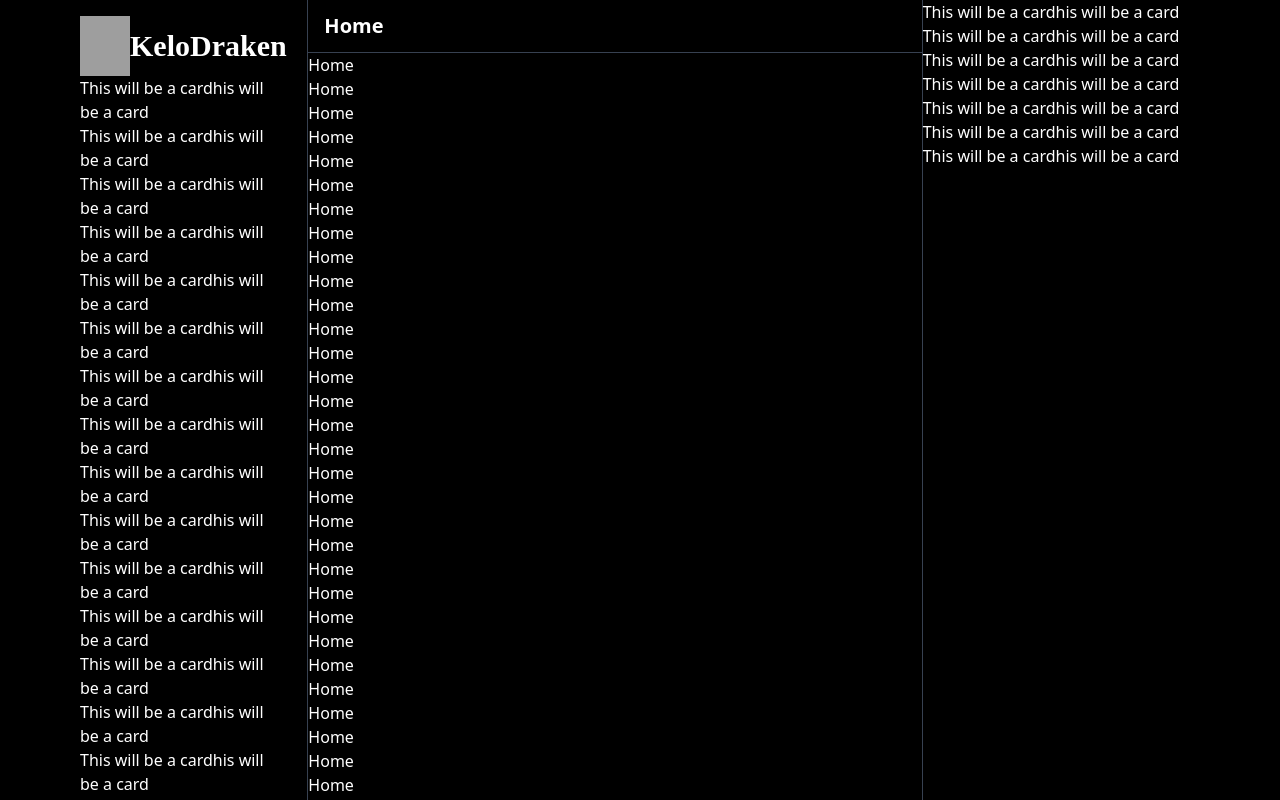
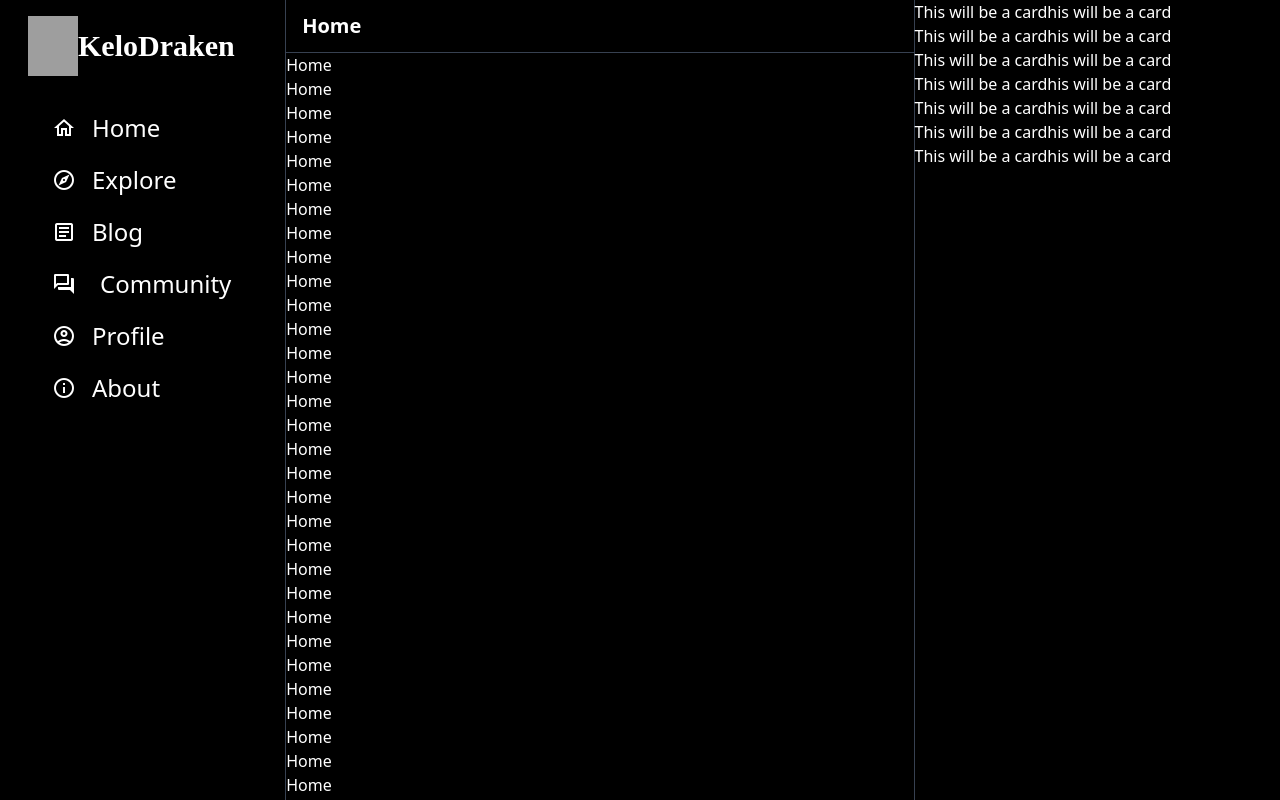
Before and after one commit to KeloDraken/TheDragonProject, a React (Create React App) app in the folder vetkoek/: page / in a window 1280 px wide. Shown: the top 800 px of the page. Built offline with nearby package versions, Linux system fonts and the light colour scheme; grey boxes are pictures that could not be loaded; a web font is replaced by a local one.

Commit message:
Add nav items

```diff
--- a/vetkoek/public/index.html
+++ b/vetkoek/public/index.html
@@ -26,7 +26,7 @@
   <link rel="preconnect" href="https://fonts.gstatic.com" crossorigin>
   <link href="https://fonts.googleapis.com/css2?family=Open+Sans&display=swap" rel="stylesheet">
   <title>KeloDraken &mdash; project of liberty</title>
-  <link href="https://fonts.googleapis.com/css2?family=Material+Icons" rel="stylesheet">
+  <link href="https://fonts.googleapis.com/css2?family=Material+Icons+Outlined" rel="stylesheet">
 </head>
 
 <body>
--- a/vetkoek/src/components/Logo.tsx
+++ b/vetkoek/src/components/Logo.tsx
@@ -4,7 +4,7 @@ import "./style.css"
 const Logo = () => {
     return (
         <div className="mt-4">
-            <Link to="/" className="flex">
+            <Link title="Ett projekt av Samkelo Drackner" to="/" className="flex">
                 <img src="https://i.imgur.com/yk842xK.png" width={50} alt="logo" />
                 <span className="logo my-3 text-3xl font-bold">KeloDraken</span>
             </Link>
--- a/vetkoek/src/styles/kelodraken.css
+++ b/vetkoek/src/styles/kelodraken.css
@@ -8,3 +8,7 @@
 ::-webkit-scrollbar {
     width: 0;
 }
+
+.navlink:hover {
+    background-color: rgb(19, 19, 19);
+}
--- a/vetkoek/src/views/Home/index.tsx
+++ b/vetkoek/src/views/Home/index.tsx
@@ -4,84 +4,32 @@ import Logo from "../../components/Logo";
 const HomeView = () => {
     return (
         <div className="flex">
-            <aside className="pl-20 pr-10 overflow-y-scroll h-screen sticky top-0 w-2/5 border-r border-gray-700">
+            <aside className="pl-7 pr-10 overflow-y-scroll h-screen sticky top-0 w-2/5 border-r border-gray-700">
                 <Logo />
-                <Card />
-                <Card />
-                <Card />
-                <Card />
-                <Card />
-                <Card />
-                <Card />
-                <Card />
-                <Card />
-                <Card />
-                <Card />
-                <Card />
-                <Card />
-                <Card />
-                <Card />
-                <Card />
-                <Card />
-                <Card />
-                <Card />
-                <Card />
-                <Card />
-                <Card />
-                <Card />
-                <Card />
-                <Card />
-                <Card />
-                <Card />
-                <Card />
-                <Card />
-                <Card />
-                <Card />
-                <Card />
-                <Card />
-                <Card />
-                <Card />
-                <Card />
-                <Card />
-                <Card />
-                <Card />
-                <Card />
-                <Card />
-                <Card />
-                <Card />
-                <Card />
-                <Card />
-                <Card />
-                <Card />
-                <Card />
-                <Card />
-                <Card />
-                <Card />
-                <Card />
-                <Card />
-                <Card />
-                <Card />
-                <Card />
-                <Card />
-                <Card />
-                <Card />
-                <Card />
-                <Card />
-                <Card />
-                <Card />
-                <Card />
-                <Card />
-                <Card />
-                <Card />
-                <Card />
-                <Card />
-                <Card />
-                <Card />
-                <Card />
-                <Card />
-                <Card />
-                <Card />
-                <Card />
+                <a href="#" className="flex rounded-3xl mt-7 px-3 py-3 navlink">
+                    <i className="material-icons-outlined pl-3">home</i>
+                    <span className="text-2xl ml-4 -mt-1">Home</span>
+                </a>
+                <a href="#" className="flex rounded-3xl px-3 py-3 navlink">
+                    <i className="material-icons-outlined pl-3">explore</i>
+                    <span className="text-2xl ml-4 -mt-1">Explore</span>
+                </a>
+                <a href="#" className="flex rounded-3xl px-3 py-3 navlink">
+                    <i className="material-icons-outlined pl-3">article</i>
+                    <span className="text-2xl ml-4 -mt-1">Blog</span>
+                </a>
+                <a href="#" className="flex rounded-3xl px-3 py-3 navlink">
+                    <i className="material-icons-outlined pl-3">forums</i>
+                    <span className="text-2xl -mt-1">Community</span>
+                </a>
+                <a href="#" className="flex rounded-3xl px-3 py-3 navlink">
+                    <i className="material-icons-outlined pl-3">account_circle</i>
+                    <span className="text-2xl ml-4 -mt-1">Profile</span>
+                </a>
+                <a href="#" className="flex rounded-3xl px-3 py-3 navlink">
+                    <i className="material-icons-outlined pl-3">info</i>
+                    <span className="text-2xl ml-4 -mt-1">About</span>
+                </a>
             </aside>
 
             <main className="w-full">
```
